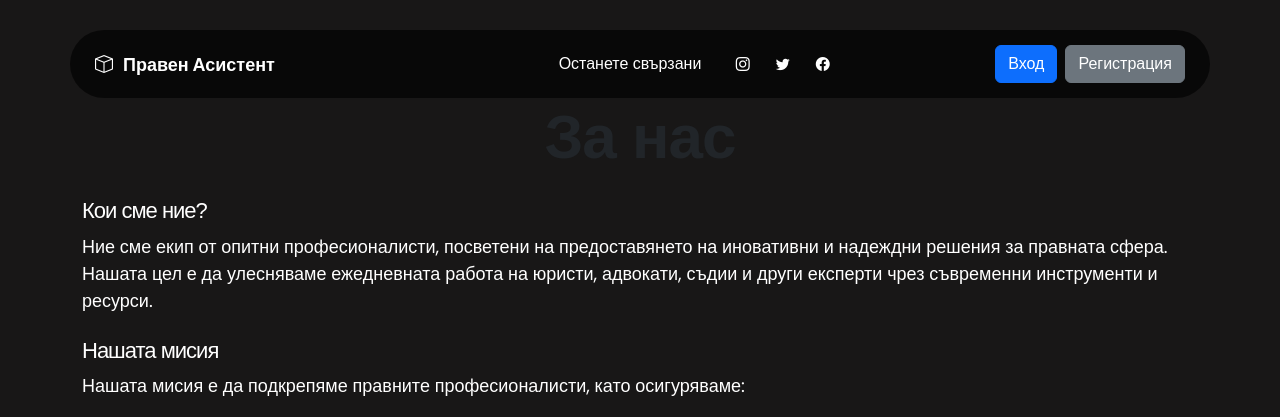
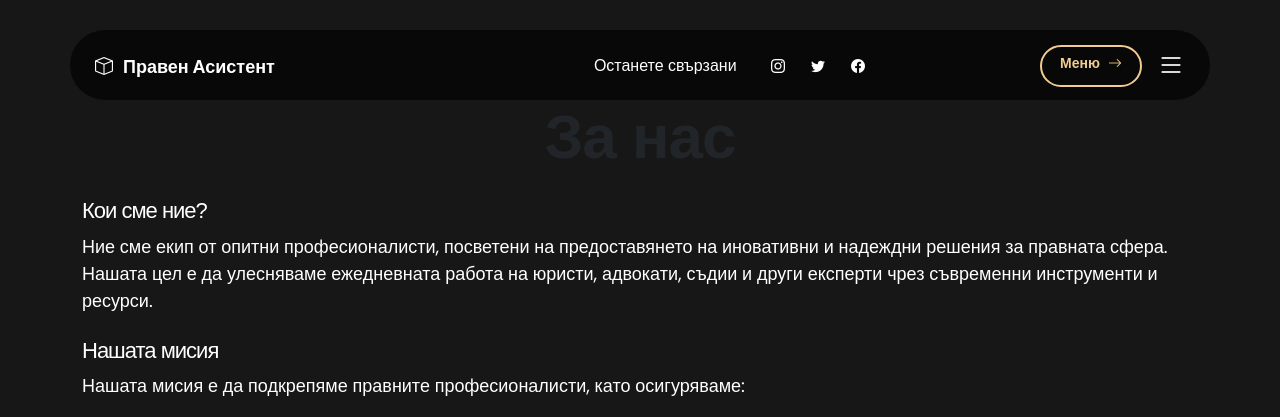
Before and after one commit to GioSokolov/Law-Assistant, a Django app: page /about/ in a window 1280 px wide. Shown: the top 417 px of the page. Run offline with Django 5.2, Linux system fonts and the light colour scheme; some libraries are stand-ins or nearby versions; some web fonts are replaced.

Commit message:
Update templates and other changes

```diff
--- a/templates/base.html
+++ b/templates/base.html
@@ -49,12 +49,36 @@
                     <a href="{% url 'logout' %}" class="btn btn-danger ms-2">Изход</a>
                 {% else %}
                     <!-- Login and register buttons if the user is not logged in -->
-                    <a href="{% url 'login' %}" class="btn btn-primary ms-2">Вход</a>
-                    <a href="{% url 'register' %}" class="btn btn-secondary ms-2">Регистрация</a>
+                    <div class="d-flex">
+                        <a href="#" class="custom-btn custom-border-btn btn" data-bs-toggle="modal"
+                           data-bs-target="#subscribeModal">Меню<i class="bi-arrow-right ms-2"></i></a>
+                        <a class="bi-list offcanvas-icon" data-bs-toggle="offcanvas" href="#offcanvasMenu" role="button"
+                           aria-controls="offcanvasMenu"></a>
+                    </div>
+
+                    <!-- Offcanvas Menu -->
+                    <div class="offcanvas offcanvas-end" data-bs-scroll="true" tabindex="-1" id="offcanvasMenu"
+                         aria-labelledby="offcanvasMenuLabel">
+                        <div class="offcanvas-header">
+                            <button type="button" class="btn-close ms-auto" data-bs-dismiss="offcanvas"
+                                    aria-label="Close"></button>
+                        </div>
+                        <div class="offcanvas-body d-flex flex-column justify-content-center align-items-center">
+                            <nav>
+                                <ul>
+                                    <li><a class="active" href="{% url 'login' %}">Вход</a></li>
+                                    <li><a href="{% url 'register' %}">Регистрация</a></li>
+                                    <li><a href="{% url 'articles_list' %}">Статии</a></li>
+                                    <li><a href="{% url 'about' %}">За нас</a></li>
+                                    <li><a href="{% url 'contact' %}">Контакт</a></li>
+                                </ul>
+                            </nav>
+                        </div>
+                    </div>
                 {% endif %}
-            </div>
-        </div>
-    </div>
+</div>
+</div>
+</div>
 </header>
 
 <!-- Offcanvas Menu -->
```
Also changed, not shown: templates/login.html (+8 -24 lines).
